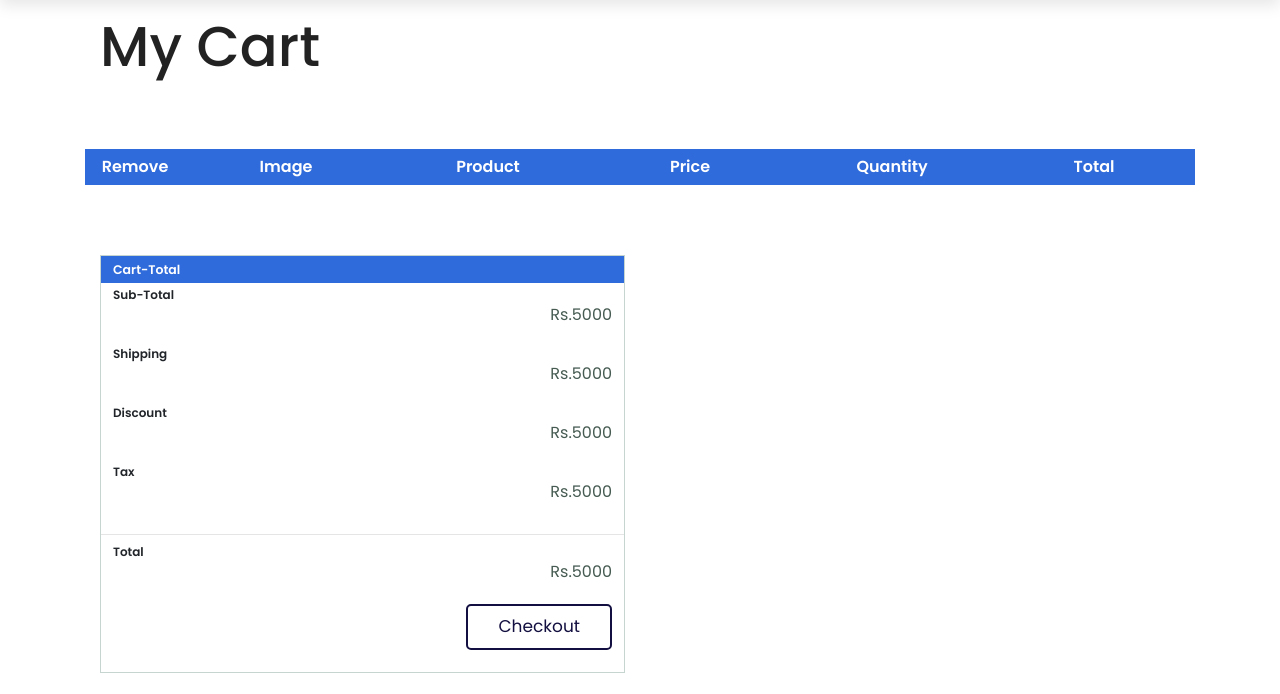
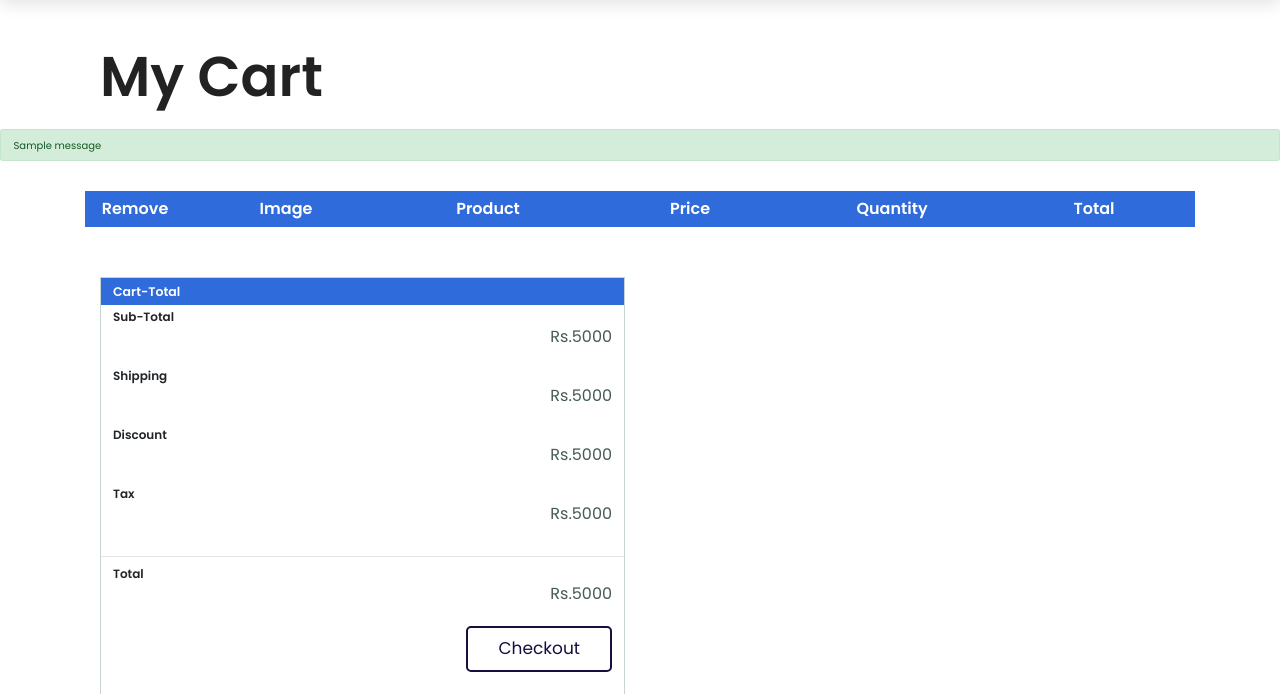
Before and after one commit to BishadDangol/sportslifestyle, a Django app: page /cart-view in a window 1280 px wide. Shown: the part 100-794 px from the top of the page. Run offline with Django 4.2, Linux system fonts and the light colour scheme; tables that the repository leaves empty hold one stand-in row (values such as "Sample post"); one stand-in notice (Sample message) is shown; some libraries are stand-ins or nearby versions.

Commit message:
add and remove from cart

```diff
--- a/sportslifestyle/templates/pages/cart.html
+++ b/sportslifestyle/templates/pages/cart.html
@@ -2,11 +2,20 @@
 {% block content %}
     <section class="pt-5 mt-5 container">
         <div class="cart-title container text-left mt-5 pt-5 ">
-            <h2 class" font-weight-bold pt-5">My Cart</h2>
+            <h2 class=" font-weight-bold pt-5">My Cart</h2>
         </div>
     </section>
 
-    <section id="cart-container" class="container my-5">
+    {% if messages %}
+        {% for message in messages %}
+            <div class="alert alert-success">
+                {{ message }}
+
+            </div>
+        {% endfor %}
+    {% endif %}
+
+    <section id="cart-container" class="container my-3">
         <table width="100%">
             <thead>
             <tr>
@@ -22,7 +31,7 @@
             <tbody>
             {% for cart in cartData %}
                 <tr>
-                    <td><a href="#"><i class="fas fa-trash-alt"></i></a></td>
+                    <td><a href="{% url 'remove-from-cart' cart.id %}"><i class="fas fa-trash-alt"></i></a></td>
                     <td>
                         {% if cart.product.image %}
                             <img class="img-fluid mb-3 mt-3" src="{{ cart.product.image.url }}" alt="">
--- a/sportslifestyle/urls.py
+++ b/sportslifestyle/urls.py
@@ -16,5 +16,6 @@ urlpatterns = [
 
     path("cart-view", views.cart_view, name='cart-view'),
     path("add-to-cart/<int:id>", views.add_to_cart, name='add-to-cart'),
+    path("remove-from-cart/<int:id>", views.remove_from_cart, name='remove-from-cart'),
 
 ]
--- a/sportslifestyle/views.py
+++ b/sportslifestyle/views.py
@@ -197,3 +197,16 @@ def cart_view(request):
     # if user has no session key empty cart
     else:
         return render(request, 'pages/cart.html')
+
+
+def remove_from_cart(request, id):
+    # Retrieve the CartDetail object with the specified ID
+    cart_product_object = CartDetail.objects.get(id=id)
+    # Retrieve the Cart object associated with the CartDetail object
+    cart = cart_product_object.unique_cart
+    cart.total -= cart_product_object.sub_total
+    cart.save()
+    # Delete the CartDetail object from the database
+    cart_product_object.delete()
+    messages.success(request, "Items successfully deleted from cart")
+    return redirect(request.META.get('HTTP_REFERER'))
```
